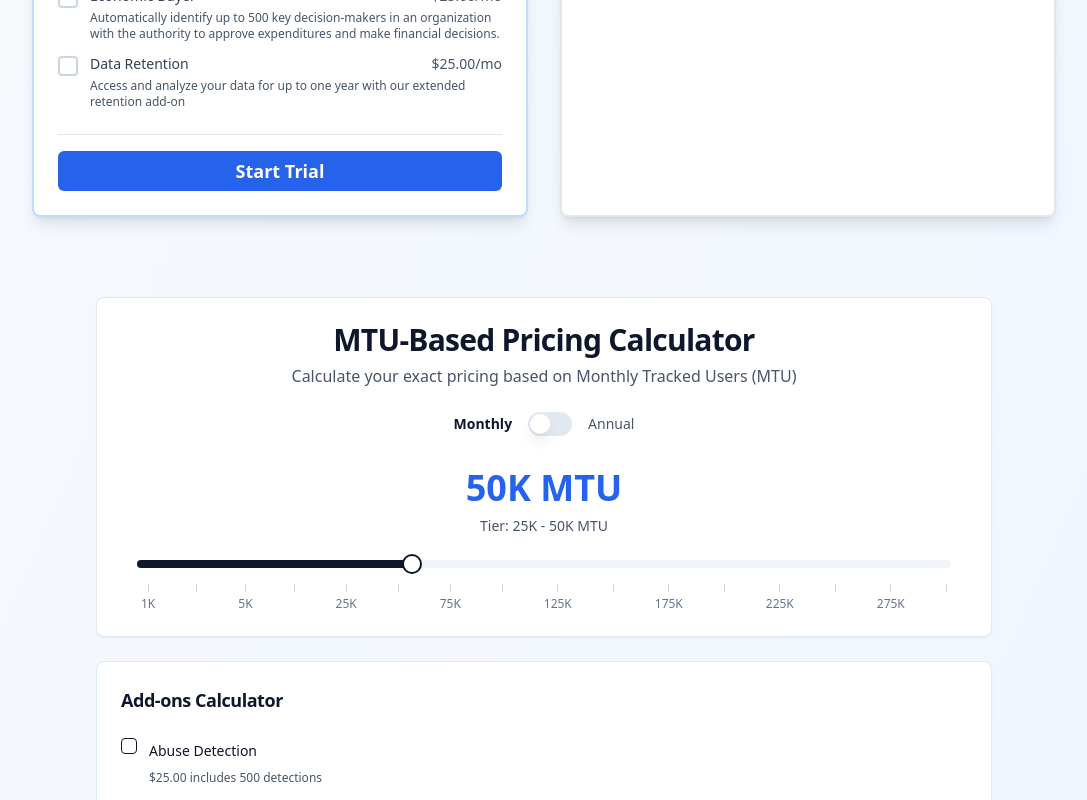
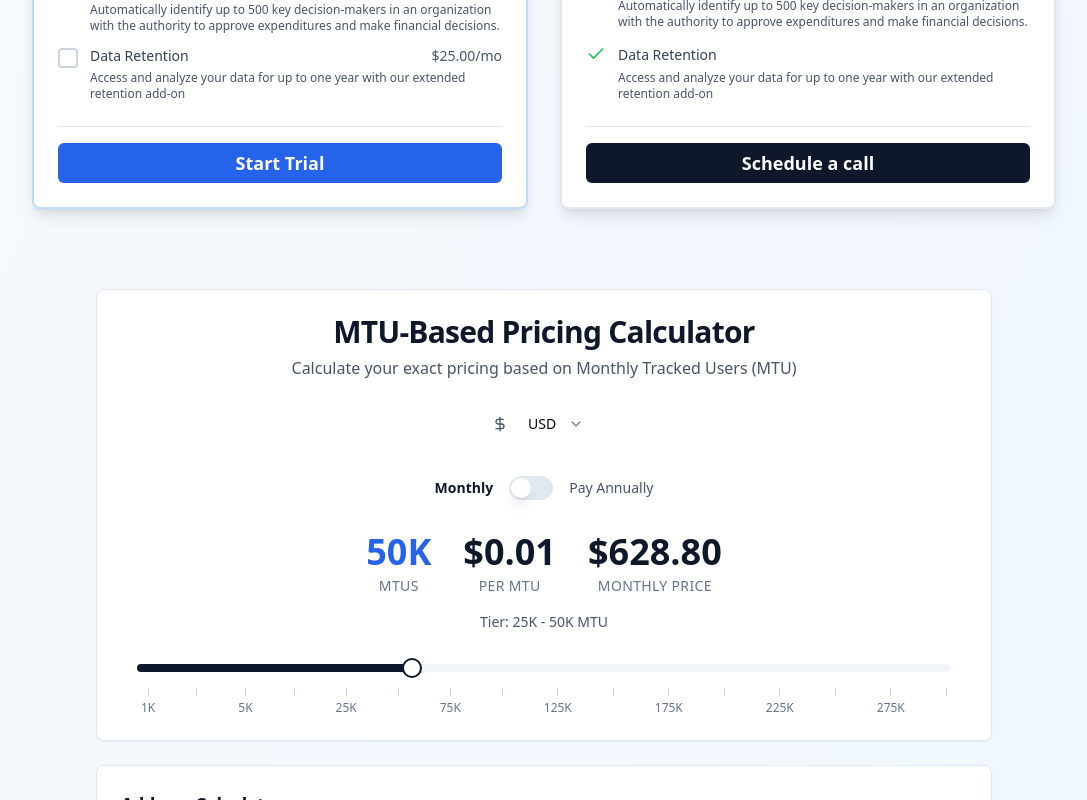
Before and after one commit to PsPasha23/thrive-stack-pricing-wizard, a React (Vite) app: page /pricing in a window 1280 px wide. Shown: the part 1280-2080 px from the top of the page, without its empty margins (96-1183 px from the left). Built offline with nearby package versions, Linux system fonts and the light colour scheme.

Commit message:
Refactor pricing page layout
- Move currency selector above billing toggle.
- Add "Save 20%" text next to annual toggle.
- Change "Contact Sales" to "Schedule a call".
- Move buttons to the bottom of the card.
- Adjust calculator styling to match the provided image.

```diff
--- a/src/components/pricing/MTUCalculator.tsx
+++ b/src/components/pricing/MTUCalculator.tsx
@@ -8,6 +8,7 @@ import { Currency } from '@/types/pricing';
 import { formatCurrency } from '@/utils/currency';
 import { calculateMTUPricing, MTU_BREAKPOINTS } from '@/utils/mtuPricing';
 import AddOnCalculator from './AddOnCalculator';
+import CurrencySelector from './CurrencySelector';
 
 interface MTUCalculatorProps {
   currency: Currency;
@@ -22,6 +23,7 @@ const MTUCalculator: React.FC<MTUCalculatorProps> = ({
 }) => {
   const [selectedIndex, setSelectedIndex] = useState(5); // Default to 50K
   const [addOnTotal, setAddOnTotal] = useState(0);
+  const [selectedCurrency, setSelectedCurrency] = useState<Currency>(currency);
 
   const selectedMTU = MTU_BREAKPOINTS[selectedIndex];
 
@@ -41,9 +43,9 @@ const MTUCalculator: React.FC<MTUCalculatorProps> = ({
   const totalMonthlyWithAddOns = baseMonthlyTotal + addOnTotal;
   const totalAnnualWithAddOns = baseAnnualTotal + addOnTotal;
 
-  const monthlyTotal = formatCurrency(isAnnual ? totalAnnualWithAddOns : totalMonthlyWithAddOns, currency);
-  const savings = formatCurrency(calculation.annualSavings + (addOnTotal * 12 * 0.2), currency);
-  const perMTURate = formatCurrency(calculation.tier.pricePerMTU, currency);
+  const monthlyTotal = formatCurrency(isAnnual ? totalAnnualWithAddOns : totalMonthlyWithAddOns, selectedCurrency);
+  const savings = formatCurrency(calculation.annualSavings + (addOnTotal * 12 * 0.2), selectedCurrency);
+  const perMTURate = formatCurrency(calculation.tier.pricePerMTU, selectedCurrency);
 
   return (
     <div className="space-y-6">
@@ -58,6 +60,14 @@ const MTUCalculator: React.FC<MTUCalculatorProps> = ({
         </CardHeader>
 
         <CardContent className="space-y-8">
+          {/* Currency Selector */}
+          <div className="flex justify-center">
+            <CurrencySelector
+              selectedCurrency={selectedCurrency}
+              onCurrencyChange={setSelectedCurrency}
+            />
+          </div>
+
           {/* Billing Toggle */}
           <div className="flex items-center justify-center gap-4">
             <span className={`text-sm ${!isAnnual ? 'font-semibold text-slate-900' : 'text-slate-600'}`}>
@@ -68,7 +78,7 @@ const MTUCalculator: React.FC<MTUCalculatorProps> = ({
               onCheckedChange={onBillingChange}
             />
             <span className={`text-sm ${isAnnual ? 'font-semibold text-slate-900' : 'text-slate-600'}`}>
-              Annual
+              Pay Annually
             </span>
             {isAnnual && (
               <Badge className="bg-green-100 text-green-800 ml-2">
@@ -77,17 +87,43 @@ const MTUCalculator: React.FC<MTUCalculatorProps> = ({
             )}
           </div>
 
-          {/* MTU Slider */}
-          <div className="space-y-6">
-            <div className="text-center">
-              <div className="text-4xl font-bold text-blue-600 mb-2">
-                {formatMTU(selectedMTU)} MTU
+          {/* MTU Display and Rate */}
+          <div className="text-center space-y-4">
+            <div className="flex justify-center items-center gap-8 text-center">
+              <div>
+                <div className="text-4xl font-bold text-blue-600 mb-1">
+                  {formatMTU(selectedMTU)}
                 </div>
+                <div className="text-sm text-slate-500 uppercase tracking-wide">
+                  MTUs
+                </div>
+              </div>
+
+              <div>
+                <div className="text-4xl font-bold text-slate-900 mb-1">
+                  {perMTURate}
+                </div>
+                <div className="text-sm text-slate-500 uppercase tracking-wide">
+                  per MTU
+                </div>
+              </div>
+
+              <div>
+                <div className="text-4xl font-bold text-slate-900 mb-1">
+                  {monthlyTotal}
+                </div>
+                <div className="text-sm text-slate-500 uppercase tracking-wide">
+                  Monthly Price
+                </div>
+              </div>
+            </div>
+
             <div className="text-sm text-slate-600">
               Tier: {formatMTU(calculation.tier.min)} - {formatMTU(calculation.tier.max)} MTU
             </div>
           </div>
 
+          {/* MTU Slider */}
           <div className="px-4 space-y-4">
             <Slider
               value={[selectedIndex]}
@@ -110,14 +146,13 @@ const MTUCalculator: React.FC<MTUCalculatorProps> = ({
               ))}
             </div>
           </div>
-          </div>
         </CardContent>
       </Card>
 
       {/* Add-on Calculator */}
       <div className="max-w-4xl mx-auto">
         <AddOnCalculator
-          currency={currency}
+          currency={selectedCurrency}
           onTotalChange={setAddOnTotal}
         />
       </div>
@@ -156,7 +191,7 @@ const MTUCalculator: React.FC<MTUCalculatorProps> = ({
                     </div>
                     <div className="flex justify-between">
                       <span className="text-slate-600">Base Price:</span>
-                      <span className="font-semibold">{formatCurrency(baseMonthlyTotal, currency)}/mo</span>
+                      <span className="font-semibold">{formatCurrency(baseMonthlyTotal, selectedCurrency)}/mo</span>
                     </div>
                   </div>
                 </div>
@@ -167,7 +202,7 @@ const MTUCalculator: React.FC<MTUCalculatorProps> = ({
                     {addOnTotal > 0 && (
                       <div className="flex justify-between">
                         <span className="text-slate-600">Add-ons:</span>
-                        <span className="font-semibold">{formatCurrency(addOnTotal, currency)}/mo</span>
+                        <span className="font-semibold">{formatCurrency(addOnTotal, selectedCurrency)}/mo</span>
                       </div>
                     )}
                     <div className="flex justify-between">
--- a/src/components/pricing/PricingPlans.tsx
+++ b/src/components/pricing/PricingPlans.tsx
@@ -90,7 +90,7 @@ const PricingPlans: React.FC<PricingPlansProps> = ({
 
       <div className="grid md:grid-cols-2 gap-8 max-w-5xl mx-auto">
         {/* Grow Plan */}
-        <Card className="relative border-2 border-blue-200 shadow-lg hover:shadow-xl transition-shadow">
+        <Card className="relative border-2 border-blue-200 shadow-lg hover:shadow-xl transition-shadow flex flex-col">
           <div className="absolute -top-4 left-1/2 transform -translate-x-1/2">
             <Badge className="bg-blue-600 text-white px-6 py-2">
               14-Day Free Trial
@@ -110,7 +110,7 @@ const PricingPlans: React.FC<PricingPlansProps> = ({
             </div>
           </CardHeader>
 
-          <CardContent className="space-y-6">
+          <CardContent className="space-y-6 flex-grow flex flex-col">
             <div className="space-y-4 pb-4 border-b">
               <div className="text-sm text-slate-600 text-center">
                 This price includes 1,500 MTUs
@@ -123,7 +123,7 @@ const PricingPlans: React.FC<PricingPlansProps> = ({
               </button>
             </div>
 
-            <div>
+            <div className="flex-grow">
               <h4 className="font-semibold text-slate-900 mb-4">Includes:</h4>
               <ul className="space-y-3">
                 {growFeatures.map((feature, index) => (
@@ -153,7 +153,7 @@ const PricingPlans: React.FC<PricingPlansProps> = ({
               </ul>
             </div>
 
-            <div className="pt-4 border-t">
+            <div className="pt-4 border-t mt-auto">
               <Button className="w-full bg-blue-600 hover:bg-blue-700 text-white py-3 text-lg font-semibold">
                 Start Trial
               </Button>
@@ -162,7 +162,7 @@ const PricingPlans: React.FC<PricingPlansProps> = ({
         </Card>
 
         {/* Enterprise Plan */}
-        <Card className="border-2 border-slate-200 shadow-lg hover:shadow-xl transition-shadow">
+        <Card className="border-2 border-slate-200 shadow-lg hover:shadow-xl transition-shadow flex flex-col">
           <CardHeader className="text-center">
             <CardTitle className="text-2xl font-bold text-slate-900">Enterprise</CardTitle>
             <div className="space-y-2 mt-4">
@@ -171,8 +171,8 @@ const PricingPlans: React.FC<PricingPlansProps> = ({
             </div>
           </CardHeader>
 
-          <CardContent className="space-y-6">
-            <div>
+          <CardContent className="space-y-6 flex-grow flex flex-col">
+            <div className="flex-grow">
               <h4 className="font-semibold text-slate-900 mb-4">Enterprise Features:</h4>
               <ul className="space-y-3">
                 {enterpriseFeatures.map((feature, index) => (
@@ -199,9 +199,9 @@ const PricingPlans: React.FC<PricingPlansProps> = ({
               </ul>
             </div>
 
-            <div className="pt-4 border-t">
+            <div className="pt-4 border-t mt-auto">
               <Button className="w-full bg-slate-900 hover:bg-slate-800 text-white py-3 text-lg font-semibold">
-                Contact Sales
+                Schedule a call
               </Button>
             </div>
           </CardContent>
--- a/src/pages/Pricing.tsx
+++ b/src/pages/Pricing.tsx
@@ -2,7 +2,6 @@
 import React, { useState } from 'react';
 import PricingPlans from '@/components/pricing/PricingPlans';
 import MTUCalculator from '@/components/pricing/MTUCalculator';
-import CurrencySelector from '@/components/pricing/CurrencySelector';
 import ComparisonSection from '@/components/pricing/ComparisonSection';
 import { Currency } from '@/types/pricing';
 
@@ -22,10 +21,6 @@ const Pricing = () => {
         <div className="max-w-7xl mx-auto px-4 sm:px-6 lg:px-8 py-6">
           <div className="flex justify-between items-center">
             <h1 className="text-2xl font-bold text-slate-900">ThriveStack</h1>
-            <CurrencySelector
-              selectedCurrency={selectedCurrency}
-              onCurrencyChange={setSelectedCurrency}
-            />
           </div>
         </div>
       </div>
```
Lines whose indentation alone changed are shown as unchanged.
